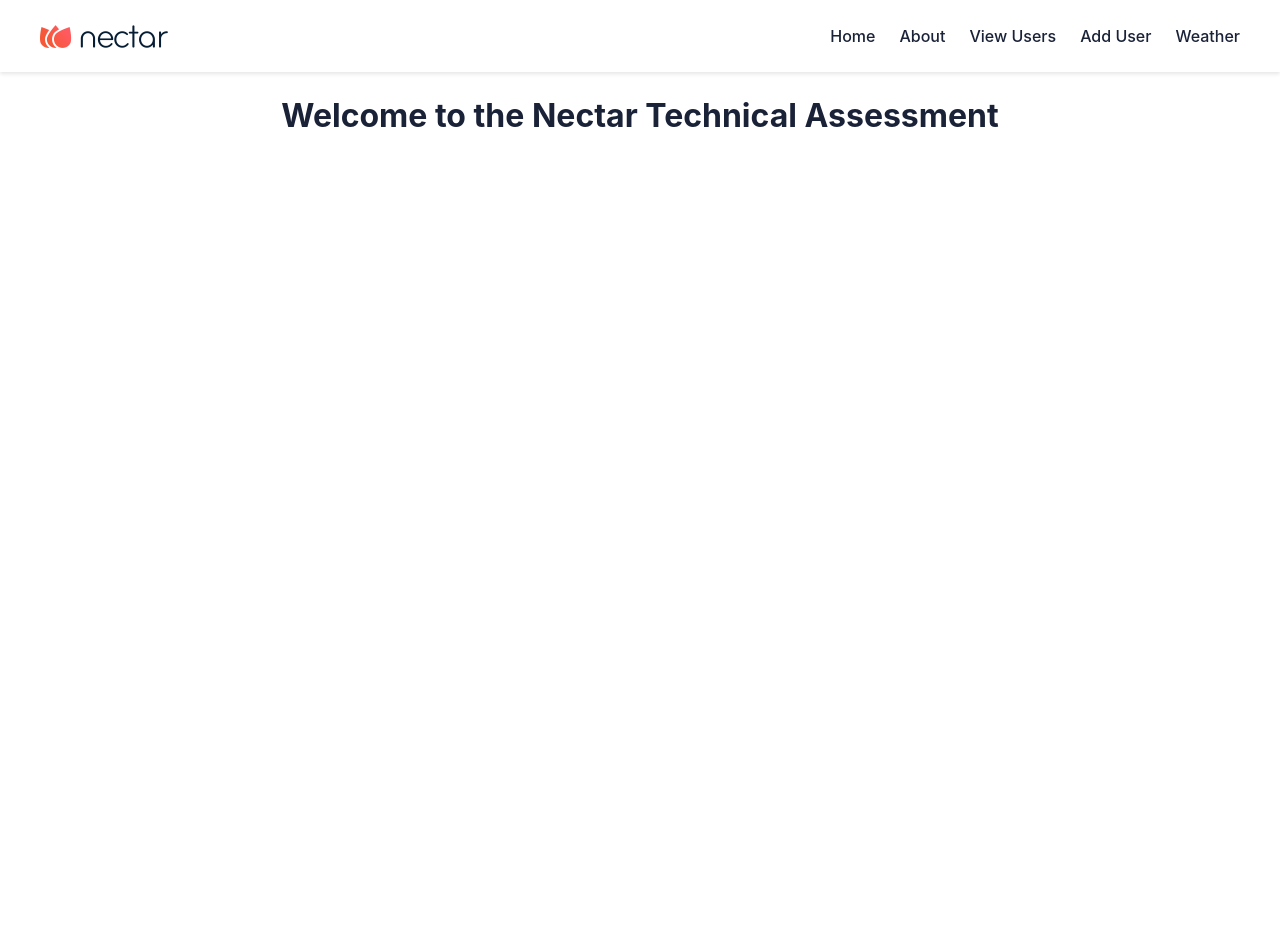
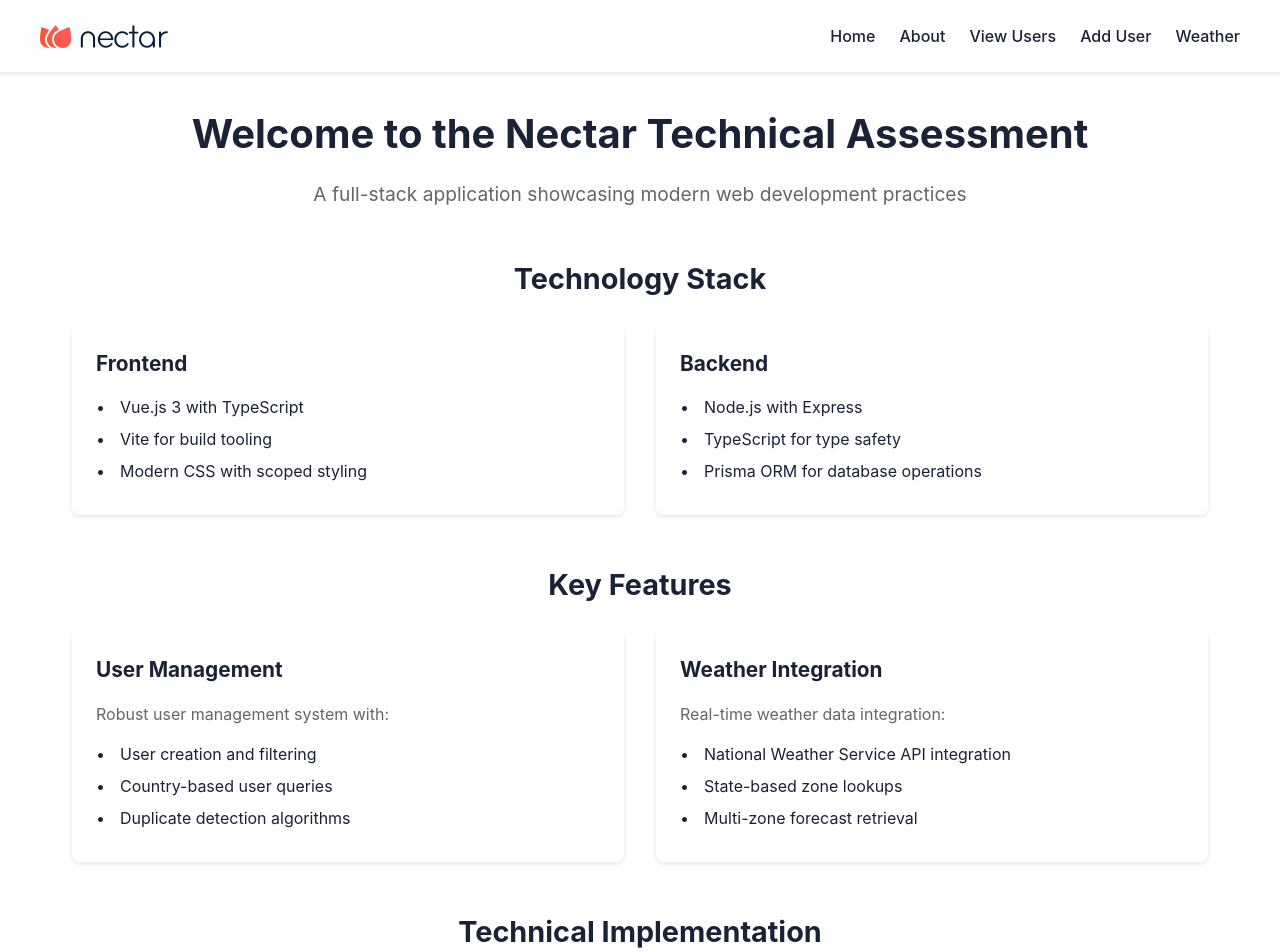
Before and after one commit to Enr1que704/nectarDemo, a Vue app in the folder client/: page / in a window 1280 px wide. Shown: the top 952 px of the page. Before the commit the page ends 800 px from the top, so only its background shows below. Built offline with nearby package versions, Linux system fonts and the light colour scheme; the HTML template or start-up script is replaced by a standard one.

Commit message:
added project overview to homepage with features

```diff
--- a/client/src/views/HomeView.vue
+++ b/client/src/views/HomeView.vue
@@ -3,15 +3,166 @@
 </script>
 
 <template>
-  <div class="greetings">
-    <h1>Welcome to the Nectar Technical Assessment</h1>
+  <div class="home-container">
+    <div class="hero-section">
+      <h1>Welcome to the Nectar Technical Assessment</h1>
+      <p class="subtitle">A full-stack application showcasing modern web development practices</p>
+    </div>
+
+    <div class="content-section">
+      <div class="tech-stack">
+        <h2>Technology Stack</h2>
+        <div class="tech-grid">
+          <div class="tech-card">
+            <h3>Frontend</h3>
+            <ul>
+              <li>Vue.js 3 with TypeScript</li>
+              <li>Vite for build tooling</li>
+              <li>Modern CSS with scoped styling</li>
+            </ul>
+          </div>
+          <div class="tech-card">
+            <h3>Backend</h3>
+            <ul>
+              <li>Node.js with Express</li>
+              <li>TypeScript for type safety</li>
+              <li>Prisma ORM for database operations</li>
+            </ul>
+          </div>
+        </div>
+      </div>
+
+      <div class="features-section">
+        <h2>Key Features</h2>
+        <div class="feature-grid">
+          <div class="feature-card">
+            <h3>User Management</h3>
+            <p>Robust user management system with:</p>
+            <ul>
+              <li>User creation and filtering</li>
+              <li>Country-based user queries</li>
+              <li>Duplicate detection algorithms</li>
+            </ul>
+          </div>
+          <div class="feature-card">
+            <h3>Weather Integration</h3>
+            <p>Real-time weather data integration:</p>
+            <ul>
+              <li>National Weather Service API integration</li>
+              <li>State-based zone lookups</li>
+              <li>Multi-zone forecast retrieval</li>
+            </ul>
+          </div>
+        </div>
+      </div>
+
+      <div class="implementation-section">
+        <h2>Technical Implementation</h2>
+        <div class="implementation-grid">
+          <div class="implementation-card">
+            <h3>Error Handling</h3>
+            <ul>
+              <li>Comprehensive error catching</li>
+              <li>Graceful shutdown procedures</li>
+              <li>Request logging with timestamps</li>
+            </ul>
+          </div>
+          <div class="implementation-card">
+            <h3>Type Safety</h3>
+            <ul>
+              <li>TypeScript throughout the stack</li>
+              <li>Prisma-generated types</li>
+              <li>Strict type checking</li>
+            </ul>
+          </div>
+        </div>
+      </div>
+    </div>
   </div>
 </template>
 
 <style scoped>
-.greetings {
+.home-container {
+  max-width: 1200px;
+  margin: 0 auto;
+  padding: 2rem;
+}
+
+.hero-section {
   text-align: center;
-  margin-top: 20px;
+  margin-bottom: 3rem;
+}
+
+.hero-section h1 {
   color: #1A2238;  /* Nectar Navy */
+  font-size: 2.5rem;
+  margin-bottom: 1rem;
+}
+
+.subtitle {
+  color: #666;
+  font-size: 1.2rem;
+}
+
+.content-section {
+  display: flex;
+  flex-direction: column;
+  gap: 3rem;
+}
+
+h2 {
+  color: #1A2238;
+  font-size: 1.8rem;
+  margin-bottom: 1.5rem;
+  text-align: center;
+}
+
+.tech-grid, .feature-grid, .implementation-grid {
+  display: grid;
+  grid-template-columns: repeat(auto-fit, minmax(300px, 1fr));
+  gap: 2rem;
+  margin-top: 1rem;
+}
+
+.tech-card, .feature-card, .implementation-card {
+  background: white;
+  padding: 1.5rem;
+  border-radius: 8px;
+  box-shadow: 0 2px 4px rgba(0, 0, 0, 0.1);
+  transition: transform 0.2s ease, box-shadow 0.2s ease;
+}
+
+.tech-card:hover, .feature-card:hover, .implementation-card:hover {
+  transform: translateY(-2px);
+  box-shadow: 0 4px 8px rgba(0, 0, 0, 0.15);
+}
+
+h3 {
+  color: #1A2238;
+  font-size: 1.3rem;
+  margin-bottom: 1rem;
+}
+
+ul {
+  list-style-type: none;
+  padding-left: 0;
+}
+
+li {
+  margin-bottom: 0.5rem;
+  padding-left: 1.5rem;
+  position: relative;
+}
+
+li:before {
+  content: "•";
+  color: #1A2238;
+  position: absolute;
+  left: 0;
+}
+
+p {
+  color: #666;
+  margin-bottom: 1rem;
 }
 </style>
```
